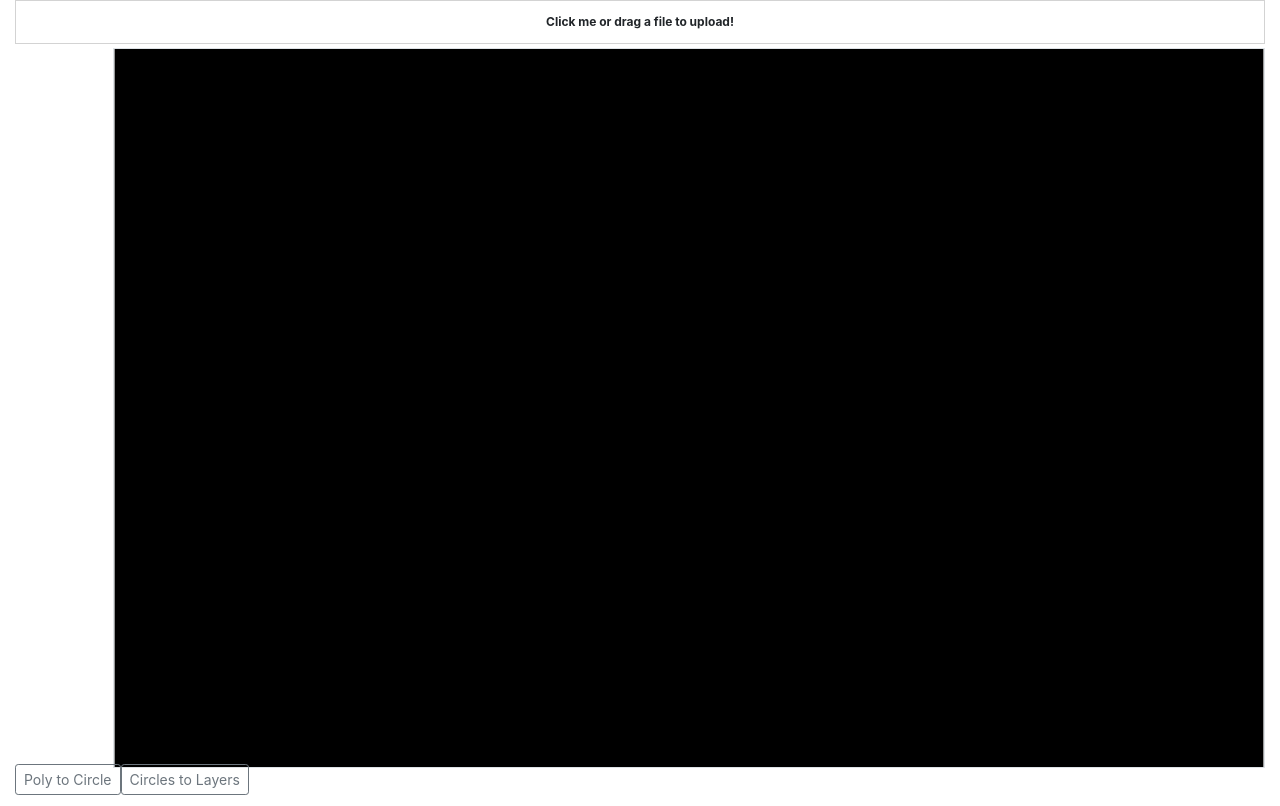
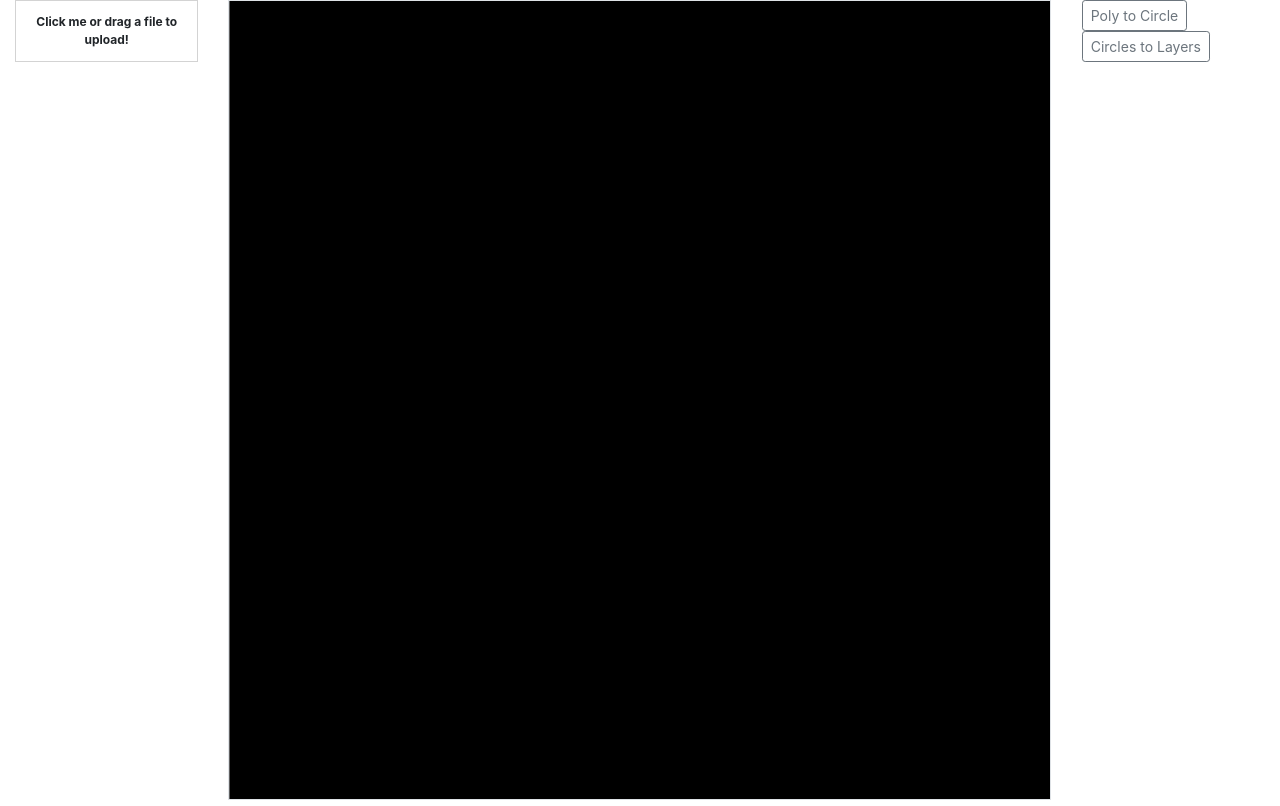
Before and after one commit to perivar/CamToolsNet, a React (Create React App) app in the folder camclient/: page / in a window 1280 px wide. Built offline with nearby package versions, Linux system fonts and the light colour scheme; no server answers.

Commit message:
fixed layout

```diff
--- a/camclient/src/components/Home.scss
+++ b/camclient/src/components/Home.scss
@@ -5,8 +5,9 @@ canvas {
 }
 
 #canvasDiv {
-    width: 90vw;
-    height: 90vh;
+    // width: 90vw;
+    // height: 90vh;
+    height: 100vh;
 }
 
 .drop-zone {
--- a/camclient/src/components/Home.tsx
+++ b/camclient/src/components/Home.tsx
@@ -711,19 +711,14 @@ export default class Home extends React.PureComponent {
               )}
             </Dropzone>
           </Col>
-        </Row>
-        <Row>
-          <Col>
-            <div id="treeMenuDiv" className="px-0 py-0" />
-          </Col>
-          <Col>
-            <div ref={(ref) => (this.canvasDiv = ref)} id="canvasDiv" className="px-0 py-1">
+          <Col xs={8}>
+            <div ref={(ref) => (this.canvasDiv = ref)} id="canvasDiv">
               <canvas
+                className="border"
                 ref={(ref) => (this.canvas = ref)}
                 id="drawCanvas"
                 width="200"
                 height="200"
-                className="border"
                 onWheel={this.handleMouseScroll}
                 onMouseDown={this.onMouseDown}
                 onMouseUp={this.OnMouseFinished}
```
